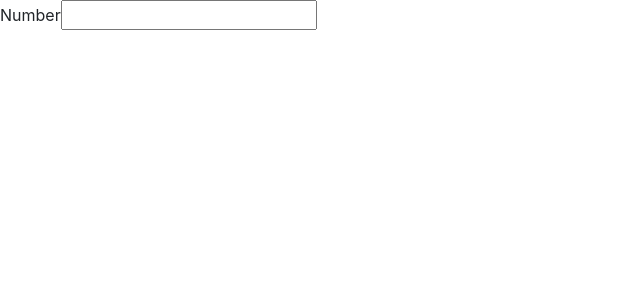
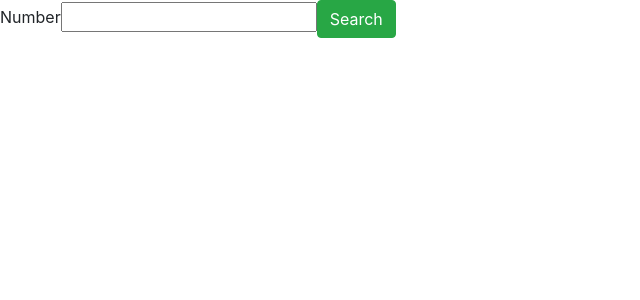
Before and after one commit to jamesleitschuh02/Employee-Directory, a React (Create React App) app in the folder employeeapp/: page / in a window 1280 px wide. Shown: the top 300 px of the page, without its empty margins (0-640 px from the left). Built offline with nearby package versions, Linux system fonts and the light colour scheme.

Commit message:
succesfully renders page and employee number

```diff
--- a/employeeapp/src/components/SearchForm/index.js
+++ b/employeeapp/src/components/SearchForm/index.js
@@ -7,7 +7,11 @@ function SearchForm(props) {
             <label htmlFor="language">Number</label>
             <input
                 value={props.search}
+                onChange={props.handleInputChange}
             />
+            <button type="submit" onClick={props.handleFormSubmit} className="btn btn-success">
+            Search
+        </button>
         </div>
     </form>
     );
--- a/employeeapp/src/pages/Search/index.js
+++ b/employeeapp/src/pages/Search/index.js
@@ -1,33 +1,45 @@
 /* eslint-disable no-unused-vars */
-import React, { useState } from "react";
-// import { useEffect } from "react";
+import React, { useState, useEffect } from "react";
 import API from "../../utils/API";
 import SearchForm from "../../components/SearchForm/index";
 
 function Search(){
-    const [search, setSearch] = useState("20");
+    const [search, setSearch] = useState(20);
     const [results, setResults] = useState([]);
 
-    // useEffect(() => {
-    //     if (!search) {
-    //         return;
-    //     }
-    // })
+    const handleInputChange = event => {
+        setSearch(event.target.value);
+    };
 
     const handleFormSubmit = event => {
         event.preventDefault();
         API.employeeSearch(search)
         .then(res => {
-            setResults(res);
+            console.log(res.data.results);
+            setResults(res.data.results);
         })
     };
 
+    useEffect(() => {
+        console.log("Our new list is ", results);
+    },[results]);
+
     return (
-        <div>
-            <SearchForm
-                results={search}
-            />
-        </div>
+        <>
+            <div>
+                <SearchForm
+                    results={search}
+                    handleFormSubmit={handleFormSubmit}
+                    handleInputChange={handleInputChange}
+                />
+            </div>
+            <div>
+                {results.map((index) => {
+                    return (<p key={index.email}>{index.name.first}</p>);
+                    // return (<Table key={index.email} name={index.name.first} />)
+                })}
+            </div>
+        </>
     );
 }
 
```
